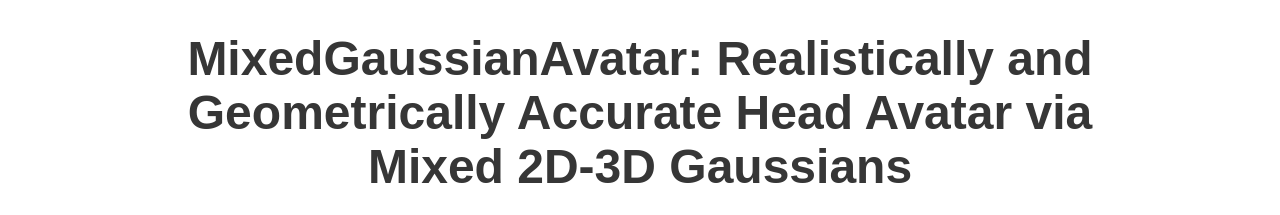
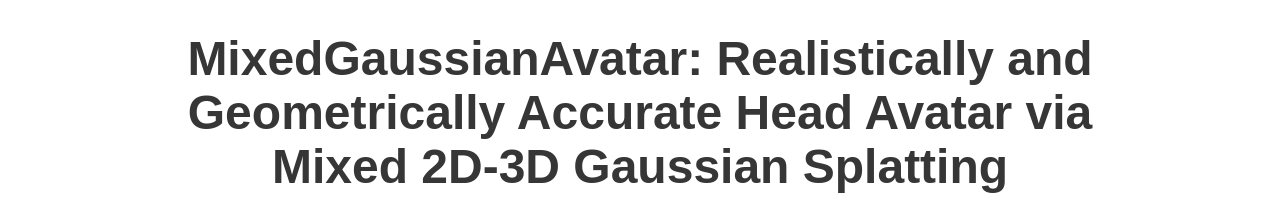
Before and after one commit to mixedgaussianavatar/mixedgaussianavatar.github.io, a plain HTML site: page index.html in a window 1280 px wide. Shown: the top 215 px of the page. Drawn offline with nearby package versions, Linux system fonts and the light colour scheme; some icons are missing; a web font is replaced by a local one.

Commit message:
Initialization

```diff
--- a/index.html
+++ b/index.html
@@ -429,7 +429,7 @@
           <div class="column has-text-centered">
 
             <h1 class="title is-1 publication-title">
-              MixedGaussianAvatar: Realistically and Geometrically Accurate Head Avatar via Mixed 2D-3D Gaussians</h1>
+              MixedGaussianAvatar: Realistically and Geometrically Accurate Head Avatar via Mixed 2D-3D Gaussian Splatting</h1>
             <div class="is-size-3 publication-authors">
               <!-- <span class="author-block"> -->
                 Anonymous Author(s)
```
